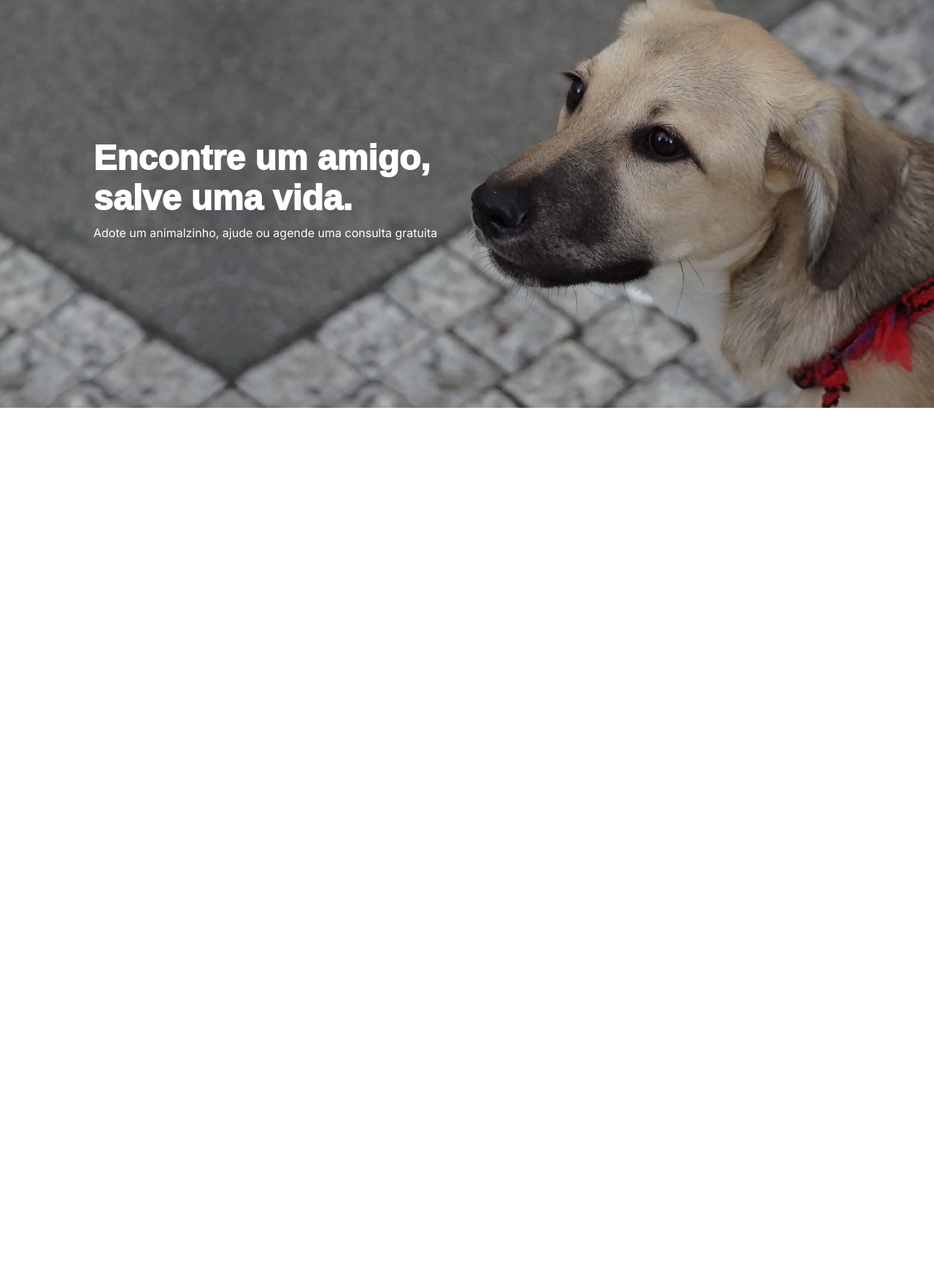
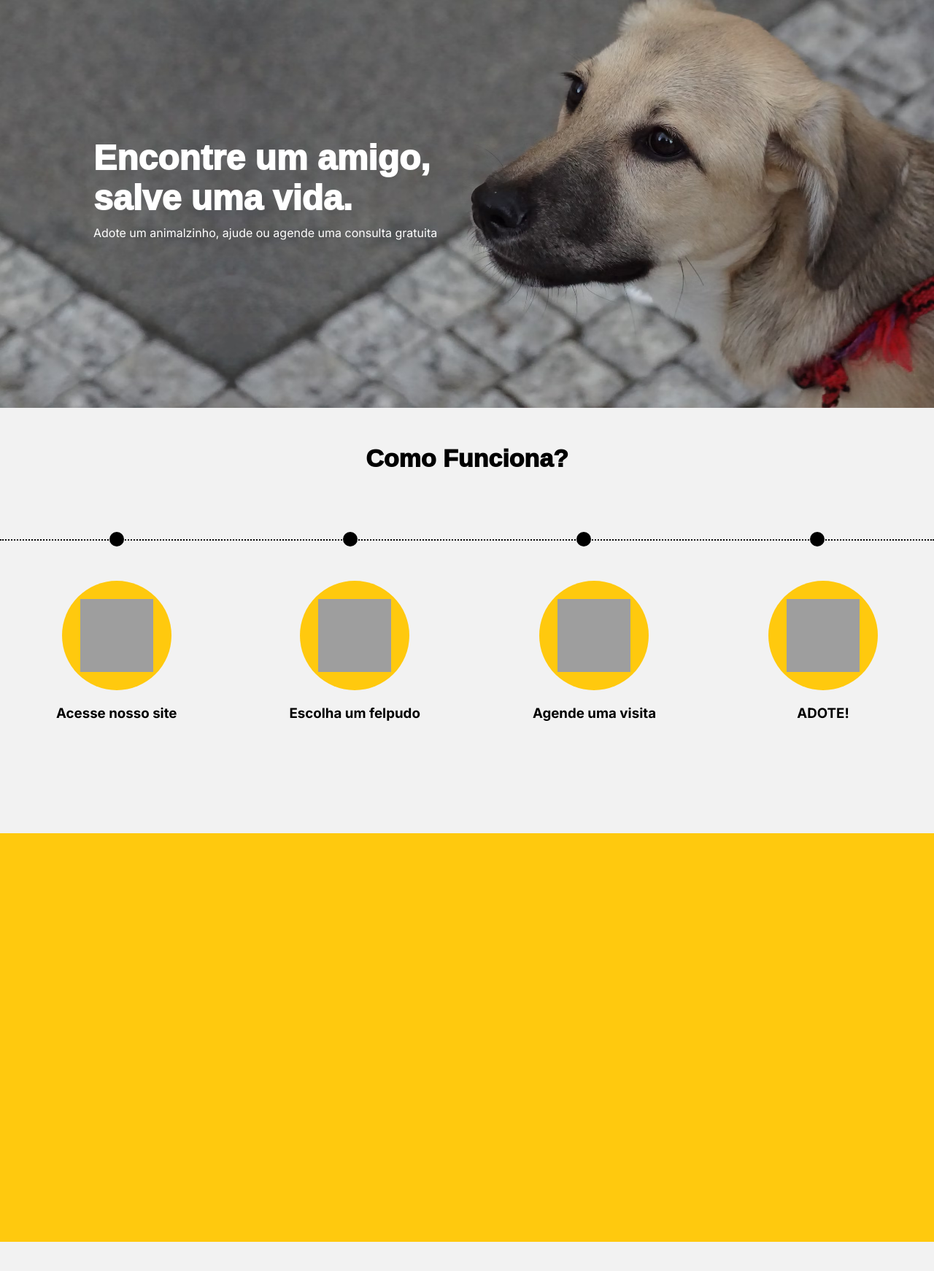
Before and after one commit to lubalsaneli/TCC, a PHP site: page /inicio.html in a window 1280 px wide. Shown: the part 83-1825 px from the top of the page at 73% size. Before the commit the page ends 642 px from the top, so only its background shows below. Run offline with PHP 8.4, Linux system fonts and the light colour scheme; grey boxes are pictures that could not be loaded.

Commit message:
att 17092023

```diff
--- a/css/inicio-style.css
+++ b/css/inicio-style.css
@@ -42,3 +42,88 @@
     font-family: 'Inter', sans-serif;
     font-size: 16px;
 }
+
+/* REVISAR */
+
+.pointer-separator {
+    width: 100%;
+    height: 1px;
+    border-bottom: 2px dotted black;
+    display: flex;
+    justify-content: space-around;
+    align-items: center;
+    margin-top: 80px;
+}
+
+.black-circle {
+    background: #000000;
+    border-radius: 50%;
+    width: 20px;
+    height: 20px;
+    display: flex;
+    justify-content: center;
+    align-items: center;
+}
+
+.how-it-works-content {
+    background-color: #F2F2F2;
+    display: flex;
+    flex-direction: column;
+    align-items: center;
+    padding: 40px 0;
+}
+
+.how-it-works-item {
+    display: flex;
+    flex-direction: column;
+    justify-content: center;
+    align-items: center;
+}
+
+.how-it-works-item h3 {
+    padding-top: 20px;
+}
+
+.how-it-works-content h2 {
+    font-family: 'Nunito Sans', sans-serif;
+    font-weight: 1000;
+    font-size: 34px;
+    padding: 10px 0;
+}
+
+.how-it-works-menu {
+    height: 200px;
+    width: 100%;
+    display: flex;
+    align-items: center;
+    justify-content: space-around;
+    margin-top: 4%;
+}
+
+.circle {
+    background: #FFC90E;
+    border-radius: 50%;
+    width: 150px;
+    height: 150px;
+    display: flex;
+    justify-content: center;
+    align-items: center;
+}
+
+.circle img {
+    width: 100px;
+    height: 100px;
+}
+
+.how-it-works-text {
+    width: 100%;
+    height: 70vh;
+    background-color: #FFC90E;
+    margin-top: 150px;
+}
+
+.photo1 {
+    width: 100px;
+    height: 250px;
+    background-color: red;
+}
--- a/inicio.html
+++ b/inicio.html
@@ -9,7 +9,7 @@
         <link href="https://fonts.googleapis.com/css2?family=Nunito+Sans:opsz,wght@6..12,1000&display=swap" rel="stylesheet">
         <link rel="stylesheet" href="./css/header-style.css">
         <link rel="stylesheet" href="./css/inicio-style.css">
-        <link rel="shortcut icon" type="imagex/svg" href="./img/paw-icon.svg">
+        <link rel="shortcut icon" type="imagex/svg" href="./img/felupudos-shotcut.svg">
         <title>Felpudos | Encontre um amigo, salve uma vida</title>
     </head>
     <body>
@@ -89,8 +89,58 @@
                     <p>Adote um animalzinho, ajude ou agende uma consulta gratuita</p>
                 </div>
             </div>
+
+            <!-- REVISAR -->
+
+            <section class="how-it-works-content">
+                <h2>Como Funciona?</h2>
+                <div class="pointer-separator">
+                    <div class="black-circle"></div>
+                    <div class="black-circle"></div>
+                    <div class="black-circle"></div>
+                    <div class="black-circle"></div>
+                </div>
+
+                <div class="how-it-works-menu">
+                    <div class="how-it-works-item">
+                        <div class="circle">
+                            <img src="./img/globe-icon.svg" alt="">
+                        </div>
+                        <h3>Acesse nosso site</h3>
+                    </div>
+
+                    <div class="how-it-works-item">
+                        <div class="circle">
+                            <img src="./img/pet-icon.svg" alt="">
+                        </div>
+                        <h3>Escolha um felpudo</h3>
+                    </div>
+
+                    <div class="how-it-works-item">
+                        <div class="circle">
+                            <img src="./img/home-icon.svg" alt="">
+                        </div>
+                        <h3>Agende uma visita</h3>
+                    </div>
+
+                    <div class="how-it-works-item">
+                        <div class="circle">
+                            <img src="./img/paw-icon.svg" alt="">
+                        </div>
+                        <h3>ADOTE!</h3>
+                    </div>
+                </div>
+
+                <div class="how-it-works-text">
+
+                </div>
+
+
+            </section>
+
+
+
         </main>
-
 
 
         <script src="./js/header-script.js"></script>
```
Also changed, not shown: img/felupudos-shotcut.svg (added), img/globe-icon.svg, img/home-icon.svg, img/paw-icon.svg, img/pet-icon.svg.
